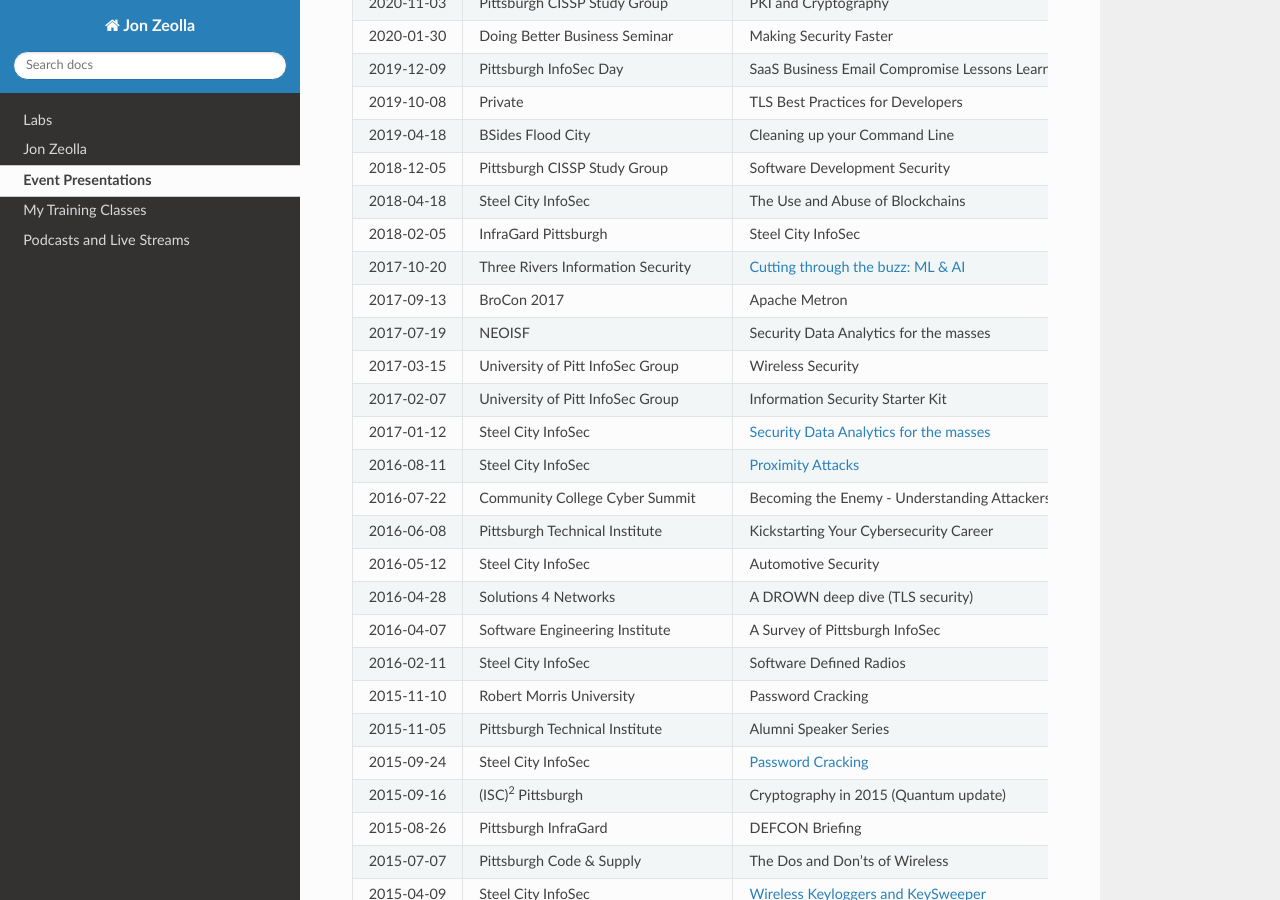
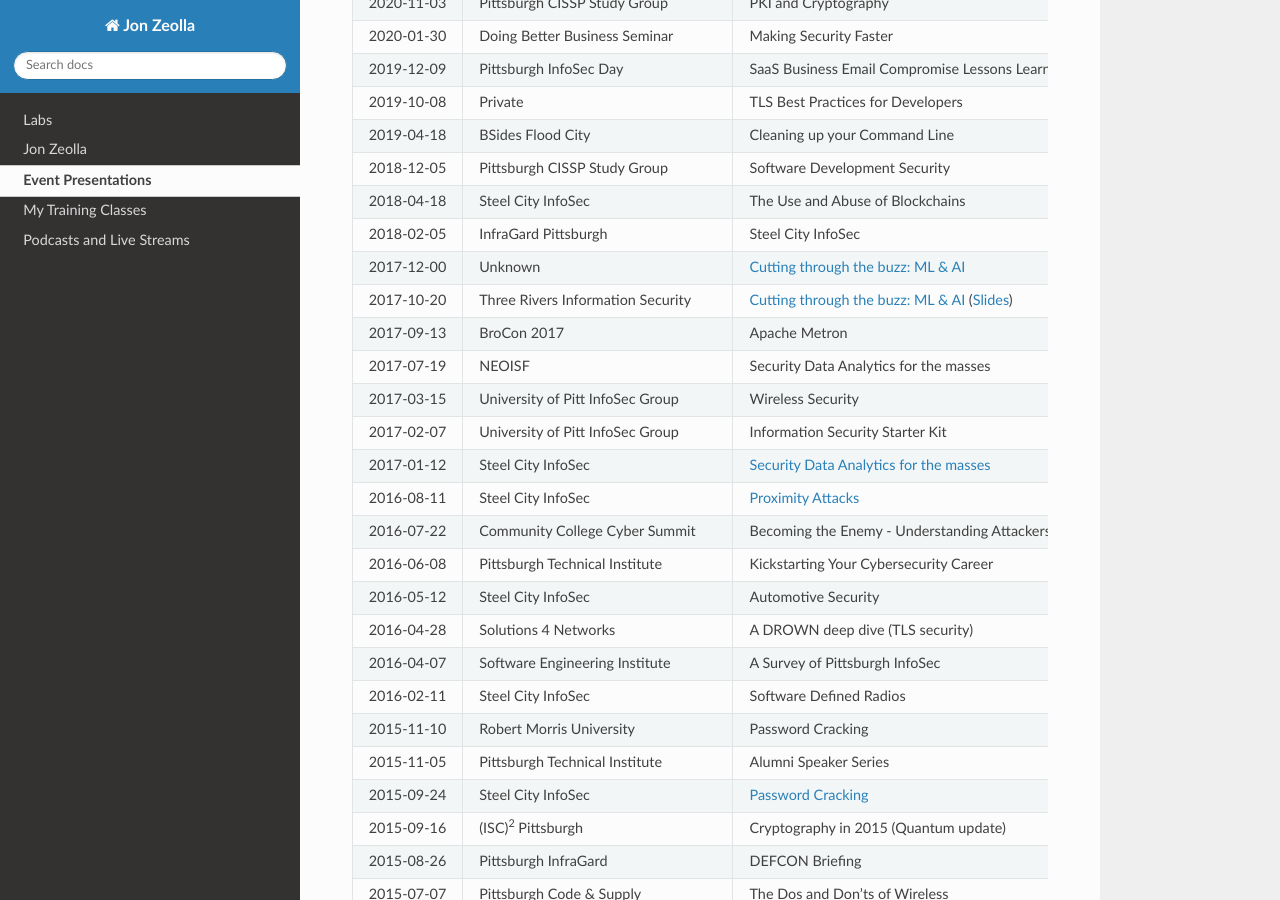
Before and after one commit to JonZeolla/JonZeolla.github.io, a Sphinx documentation site: the page built from docs/ref/jz-content.md, in a window 1280 px wide and 900 px high, scrolled down 1460 px. Built offline with Sphinx 7.4.7 and the Read the Docs theme 3.1.0, drawn with Linux system fonts in a browser that asks for light colours.

Commit message:
Add cutting through the buzz presentations (#97)

```diff
--- a/docs/ref/jz-content.md
+++ b/docs/ref/jz-content.md
@@ -55,7 +55,8 @@
 | 2018-12-05 | Pittsburgh CISSP Study Group                 | Software Development Security                                                  |
 | 2018-04-18 | Steel City InfoSec                           | The Use and Abuse of Blockchains                                               |
 | 2018-02-05 | InfraGard Pittsburgh                         | Steel City InfoSec                                                             |
-| 2017-10-20 | Three Rivers Information Security            | [Cutting through the buzz: ML & AI][2017-TRISS]                                |
+| 2017-12-00 | Unknown                                      | [Cutting through the buzz: ML & AI][2017-CTBSlides]                            |
+| 2017-10-20 | Three Rivers Information Security            | [Cutting through the buzz: ML & AI][2017-TRISS] ([Slides][2017-TRISSSlides])   |
 | 2017-09-13 | BroCon 2017                                  | Apache Metron                                                                  |
 | 2017-07-19 | NEOISF                                       | Security Data Analytics for the masses                                         |
 | 2017-03-15 | University of Pitt InfoSec Group             | Wireless Security                                                              |
@@ -118,6 +119,8 @@
 [2022-DevSecCon]: https://www.youtube.com/watch?v=Y1TGQWOmrTI "Simplifying IaC Security"
 [2022-CloudSecNext]: https://www.youtube.com/watch?v=jwqR_gtjSOc "IaC Security at Scale"
 [2017-TRISS]: https://www.youtube.com/watch?v=61qJnY9njgs "Cutting Through the Buzz: Machine Learning & Artificial Intelligence"
+[2017-TRISSSlides]: https://drive.google.com/uc?export=download&id=1N1C7M4_c7ccsU4lfKAt0Mi3UxlnM5mwb "Cutting Through the Buzz: Machine Learning & Artificial Intelligence Slides"
+[2017-CTBSlides]: https://drive.google.com/uc?export=download&id=12Etkk6Q-sspTrSSEAOUWyEmuSP5BfJ35 "Cutting Through the Buzz: Machine Learning & Artificial Intelligence Slides"
 [2017-SCIS]: https://www.youtube.com/watch?v=-\_ROZuYUNXY "Security Data Analysis for the masses"
 [2016-SCIS]: https://www.youtube.com/watch?v=4prUJI2Dm5Y "Proximity Attacks Intro"
 [2015-SCIS-PasswordCracking]: https://www.youtube.com/watch?v=QP7AEeeT-xQ "Password Cracking"
```
